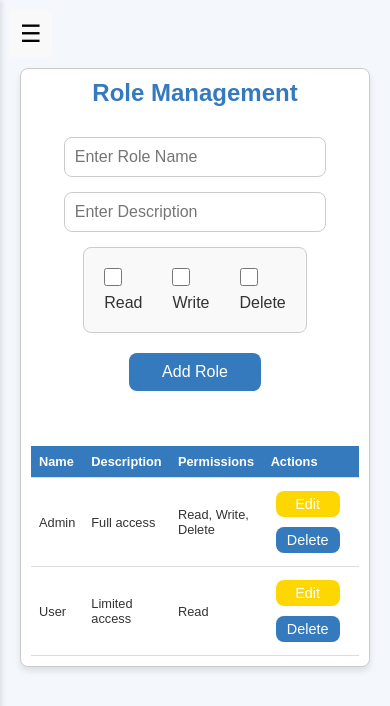
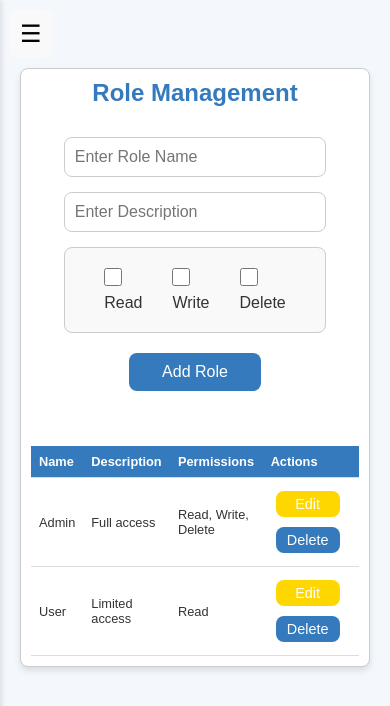
Before and after one commit to tropnicates/rbac_app, a React (Create React App) app: page /roles in a window 390 px wide. Shown: the top 706 px of the page. Built offline with nearby package versions, Linux system fonts and the light colour scheme.

Commit message:
css modified

```diff
--- a/src/assets/styles/Roles.css
+++ b/src/assets/styles/Roles.css
@@ -205,10 +205,12 @@
     gap: 10px;
     padding: 10px;
     font-size: 0.8rem;
+    width: 100%;
   }
 
   .permission-item {
     justify-content: center;
+    align-items: center;
   }
 }
 
```
